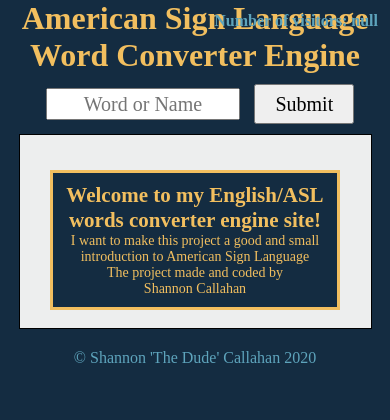
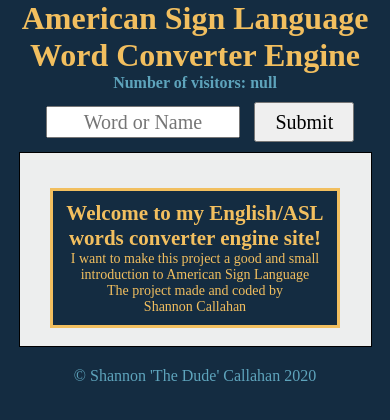
Before and after one commit to SCallahan101/EnglishToASL_FingerspellingTranslate, a plain HTML site: page index.html in a window 390 px wide. Drawn offline with nearby package versions, Linux system fonts and the light colour scheme; a web font is replaced by a local one.

Commit message:
Update on visitor positon for responsiveness

```diff
--- a/index.css
+++ b/index.css
@@ -12,9 +12,10 @@ h1{
     color: #f2bf5f;
 }
 #countVisitors{
-    position: absolute;
+    /* position: absolute;
     right: 12px;
-    top: 12px;
+    top: 12px; */
+    text-align: center;
 }
 #name-entrybox{
     width: 90%;
```
